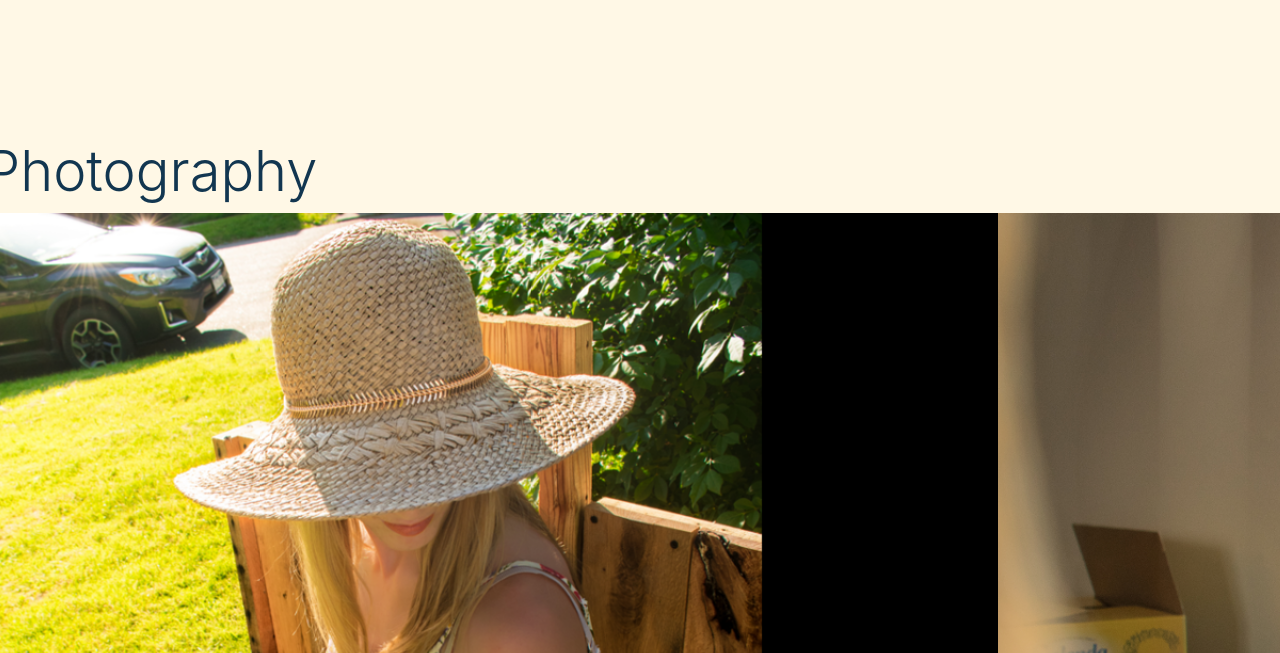
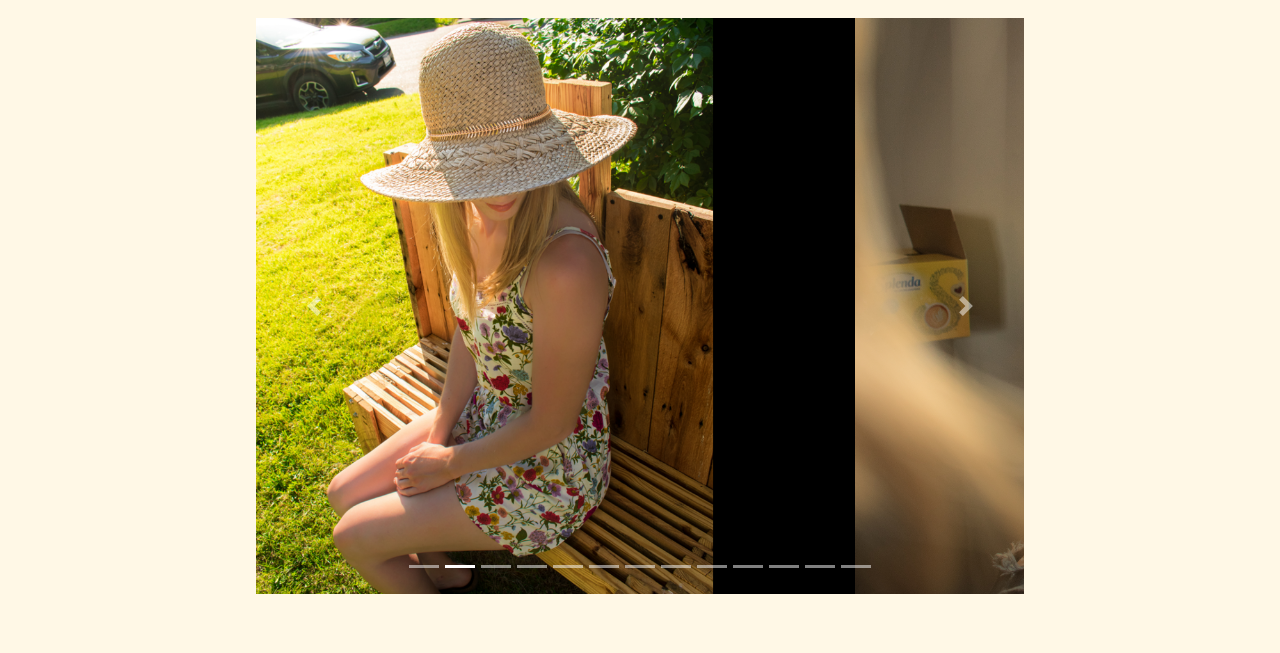
Before and after one commit to visalpii/visalpii.github.io, a plain HTML site: page index.html in a window 1280 px wide. Shown: the part 2527-3180 px from the top of the page. Drawn offline with nearby package versions, Linux system fonts and the light colour scheme.

Commit message:
fixed photography layout issues

```diff
--- a/css/main-styles.css
+++ b/css/main-styles.css
@@ -8,8 +8,7 @@ body {
 
 .jumbotron,
 .about-me-wrapper,
-.projects-wrapper,
-.photography-wrapper {
+.projects-wrapper {
 	min-height: 100vh;
 	padding: 10rem 0;
 }
@@ -109,8 +108,23 @@ body {
 	background-color: rgba(255,255,255,0.7);
 }
 
+.photography-wrapper {
+	padding: 2.5rem 0;
+	min-height: 100vh;
+}
+
+
+.carousel {
+	margin: 0 auto;
+	width: 60%;
+}
+
 @media (max-width: 575.98px) {
 	.about-me-thumbnail img {
 		text-align: center;
 	}
+	.carousel {
+	margin: 0 auto;
+	width: 100%;
 }
+}
--- a/index.html
+++ b/index.html
@@ -120,9 +120,6 @@
 	<!-- PHOTOGRAPHY -->
 	<a name="photography"></a>
 	<div class="container-fluid photography-wrapper">
-		<div class="row">
-			<h1 class="display-4 photography-h1">Photography</h1>
-		</div>
 		<div class="row carousel-row">
 			<div class="col carousel-col">
 				<div id="carouselExampleIndicators" class="carousel slide" data-ride="carousel">
```
